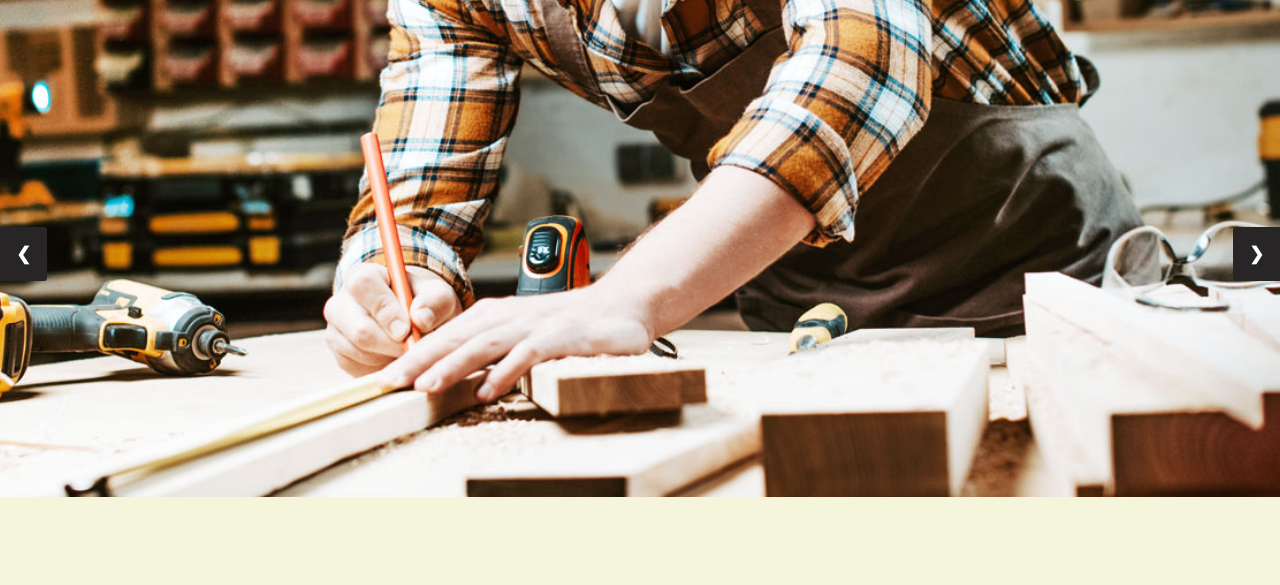
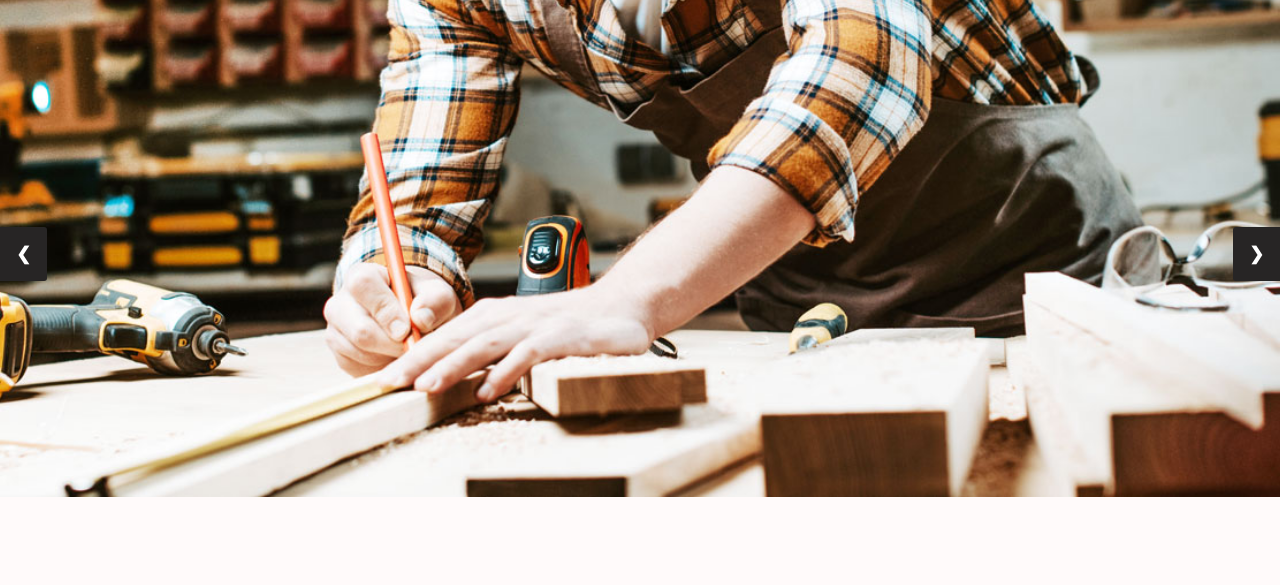
Before and after one commit to felixmontero/FINAL_PROYECT-DIW, a website: page src/index.html in a window 1280 px wide. Shown: the part 69-654 px from the top of the page. Drawn offline with Linux system fonts and the light colour scheme.

Commit message:
subir package

```diff
--- a/style.css
+++ b/style.css
@@ -110,7 +110,7 @@
 
  /*----- main sections ------*/
  body {
-   background-color: beige;
+   background-color: snow;
 
  }
 
```
Also changed, not shown: 1 other file.
